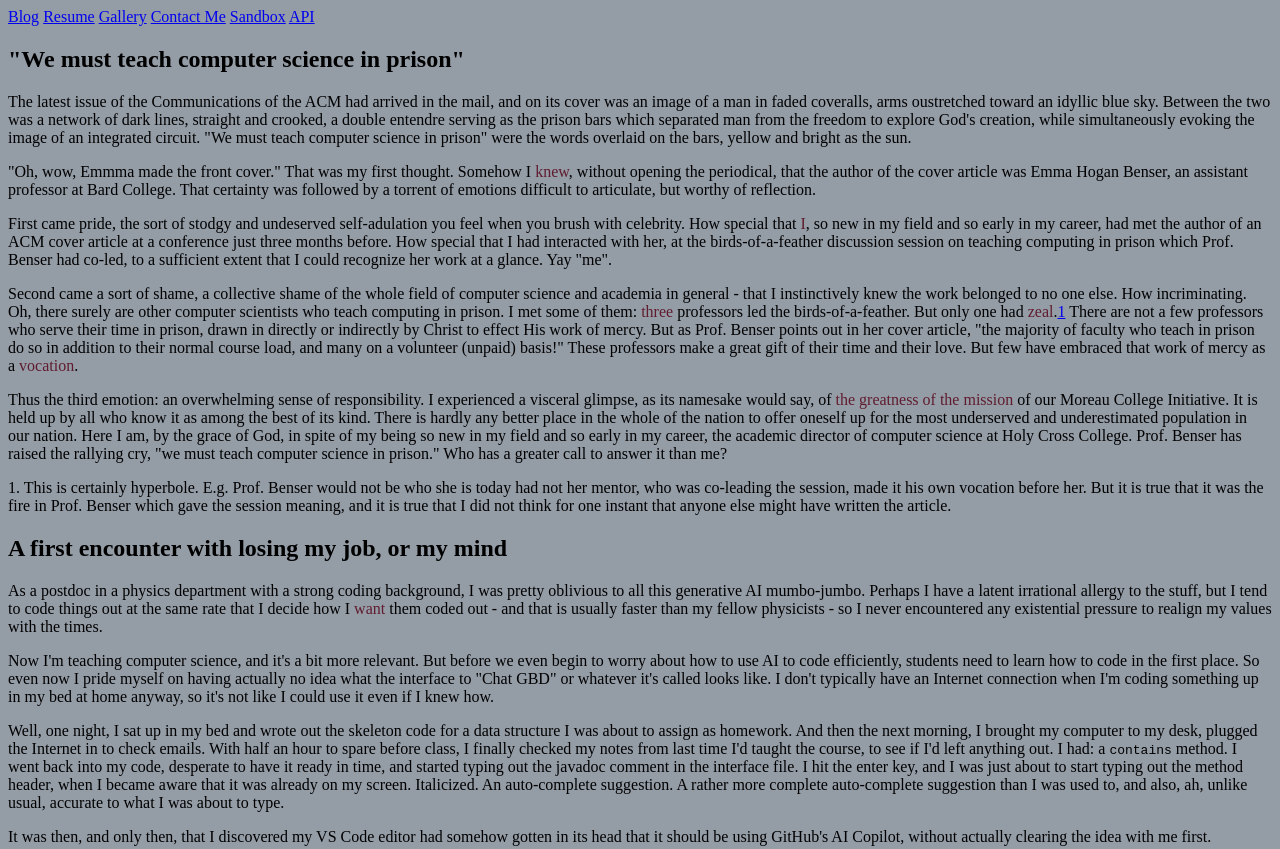
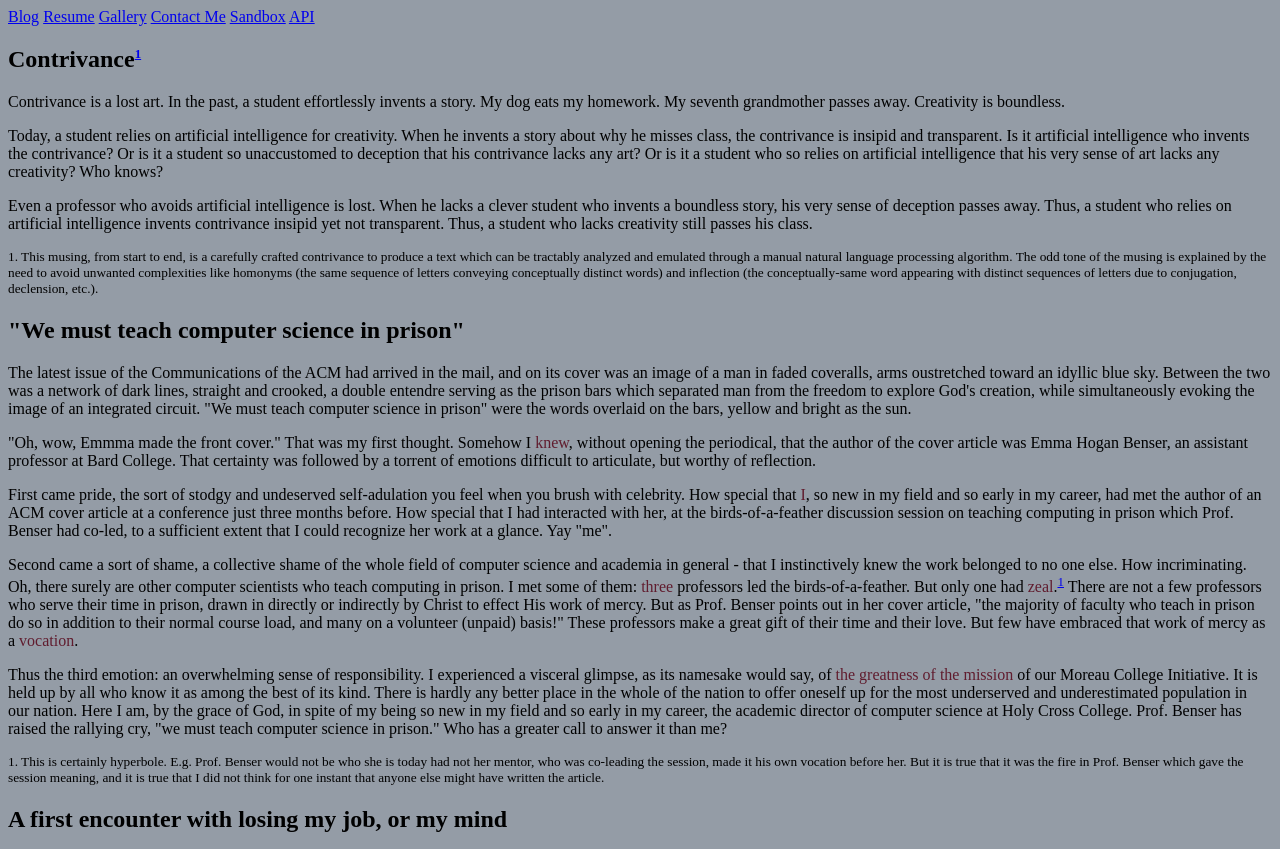
Before and after one commit to ksherbert-hcc/ksherbert-hcc.github.io, a plain HTML site: page index.html in a window 1280 px wide. Shown: the top 849 px of the page. Drawn offline with Linux system fonts and the light colour scheme.

Commit message:
Add contrivance to blog

```diff
--- a/index.html
+++ b/index.html
@@ -15,12 +15,19 @@
       <a href="sandbox.html">Sandbox</a>
       <a href="api.html">API</a>
     </nav>
+    <section id="ai-contrivance">
+      <h2>Contrivance<a href="#ai-contrivance:humility" class="footnote-ref">1</a></h2>
+      <p>Contrivance is a lost art. In the past, a student effortlessly invents a story. My dog eats my homework. My seventh grandmother passes away. Creativity is boundless.</p>
+      <p>Today, a student relies on artificial intelligence for creativity. When he invents a story about why he misses class, the contrivance is insipid and transparent. Is it artificial intelligence who invents the contrivance? Or is it a student so unaccustomed to deception that his contrivance lacks any art? Or is it a student who so relies on artificial intelligence that his very sense of art lacks any creativity? Who knows?</p>
+      <p>Even a professor who avoids artificial intelligence is lost. When he lacks a clever student who invents a boundless story, his very sense of deception passes away. Thus, a student who relies on artificial intelligence invents contrivance insipid yet not transparent. Thus, a student who lacks creativity still passes his class.</p>
+      <p id="ai-contrivance:humility" class="footnote">1. This musing, from start to end, is a carefully crafted contrivance to produce a text which can be tractably analyzed and emulated through a manual natural language processing algorithm. The odd tone of the musing is explained by the need to avoid unwanted complexities like homonyms (the same sequence of letters conveying conceptually distinct words) and inflection (the conceptually-same word appearing with distinct sequences of letters due to conjugation, declension, etc.).</p>
+    </section>
     <section id="cs-prison">
       <h2>"We must teach computer science in prison"</h2>
       <p>The latest issue of the Communications of the ACM had arrived in the mail, and on its cover was an image of a man in faded coveralls, arms oustretched toward an idyllic blue sky. Between the two was a network of dark lines, straight and crooked, a double entendre serving as the prison bars which separated man from the freedom to explore God's creation, while simultaneously evoking the image of an integrated circuit. "We must teach computer science in prison" were the words overlaid on the bars, yellow and bright as the sun.</p>
       <p>"Oh, wow, Emmma made the front cover." That was my first thought. Somehow I <em>knew</em>, without opening the periodical, that the author of the cover article was Emma Hogan Benser, an assistant professor at Bard College. That certainty was followed by a torrent of emotions difficult to articulate, but worthy of reflection.</p>
       <p>First came pride, the sort of stodgy and undeserved self-adulation you feel when you brush with celebrity. How special that <em>I</em>, so new in my field and so early in my career, had met the author of an ACM cover article at a conference just three months before. How special that I had interacted with her, at the birds-of-a-feather discussion session on teaching computing in prison which Prof. Benser had co-led, to a sufficient extent that I could recognize her work at a glance. Yay "me".</p>
-      <p>Second came a sort of shame, a collective shame of the whole field of computer science and academia in general - that I instinctively knew the work belonged to no one else. How incriminating. Oh, there surely are other computer scientists who teach computing in prison. I met some of them: <em>three</em> professors led the birds-of-a-feather. But only one had <em>zeal</em>.<a href="#cs-prison:humility">1</a> There are not a few professors who serve their time in prison, drawn in directly or indirectly by Christ to effect His work of mercy. But as Prof. Benser points out in her cover article, "the majority of faculty who teach in prison do so in addition to their normal course load, and many on a volunteer (unpaid) basis!" These professors make a great gift of their time and their love. But few have embraced that work of mercy as a <em>vocation</em>.</p>
+      <p>Second came a sort of shame, a collective shame of the whole field of computer science and academia in general - that I instinctively knew the work belonged to no one else. How incriminating. Oh, there surely are other computer scientists who teach computing in prison. I met some of them: <em>three</em> professors led the birds-of-a-feather. But only one had <em>zeal</em>.<a href="#cs-prison:humility" class="footnote-ref">1</a> There are not a few professors who serve their time in prison, drawn in directly or indirectly by Christ to effect His work of mercy. But as Prof. Benser points out in her cover article, "the majority of faculty who teach in prison do so in addition to their normal course load, and many on a volunteer (unpaid) basis!" These professors make a great gift of their time and their love. But few have embraced that work of mercy as a <em>vocation</em>.</p>
       <p>Thus the third emotion: an overwhelming sense of responsibility. I experienced a visceral glimpse, as its namesake would say, of <em>the greatness of the mission</em> of our Moreau College Initiative. It is held up by all who know it as among the best of its kind. There is hardly any better place in the whole of the nation to offer oneself up for the most underserved and underestimated population in our nation. Here I am, by the grace of God, in spite of my being so new in my field and so early in my career, the academic director of computer science at Holy Cross College. Prof. Benser has raised the rallying cry, "we must teach computer science in prison." Who has a greater call to answer it than me?</p>
       <p id="cs-prison:humility" class="footnote">1. This is certainly hyperbole. E.g. Prof. Benser would not be who she is today had not her mentor, who was co-leading the session, made it his own vocation before her. But it is true that it was the fire in Prof. Benser which gave the session meaning, and it is true that I did not think for one instant that anyone else might have written the article.</p>
     </section>
@@ -37,15 +44,15 @@
       <p>Except, curiously, the closing brace. I had to put my cursor at the end of the method for that last character to spring up. What. The. <strong>bleep</strong>.</p>
       <p>In the last seconds before leaving for class, I realized I hadn't written any tests for the new methods. Naturally, as soon as I started typing in the <code>main</code> method, this copilot inferred exactly what I was after and filled it out perfectly. Its error statement displayed the message "FAIL: list.contains({value}) is not {expected}". Mine would have said "FAIL: list.contains expected value {expected} for value {value} but got {actual} instead". The copilot's version was objectively more concise, less redundant. I changed it to my version. Out of principle? Out of stubborness? Out of spite? Yes.</p>
     </section>
-    <section id="a-posteriori">
+    <section id="phil-posteriori">
       <h2>We just cannot get around <i>a posteriori</i> science</h2>
       <p>There is a longstanding competition between the fields of philosophy and natural philosophy - of understanding the world through interior principles, or through external observation. The debate has raged throughout history: Plato's <i>a priori</i> vs Aristotle's <i>a posteriori</i>, Descartes's rationalism vs Locke's empiricism, psychology's introspection vs behaviorism, theoretical vs experimental physics. Of course, humanity is a result of both, and physicists of either today will aver that their mode of discovery is entirely dependent on the other. But it's still a competition.</p>
       <p>The idea of a <em>Grand Unified Theory</em> is deeply rooted in the heart of every theoretical physicist. We acknowledge that, <em>epistemologically</em>, we might need experiments to be sure the theory is <em>correct</em>, but in every other sense, the theory is philosophically <em>prior</em>. The mathematical world of this Grand Unified Theory <em>explains</em> the physical world of human observation.</p>
       <p>We do not have any Grand Unified Theory - or more precisely, we have <em>many</em>, which is just as bad - but we do have Quantum Field Theory, which is quite close. It predicts the most fundamental interactions of nature across an astonishing breadth of scale to an astonishing degree of precision. It consists in just a few Platonic postulates, appealing only to notions of symmetry, yet the laws of classical mechanics, electrodynamics, quantum mechanics, special relativity, and (presumably) statistical mechanics are all implicitly contained within them. Quantum Field Theory is universally recognized among physicists as the single most successful physical theory of all time. In principle, with enough patience and enough hard-drive space, you could compute a series of integrals and derivatives to describe the status and motion of any kind of matter.</p>
       <p>With <em>one</em> small exception.</p>
-      <p>One of these integrals, the one which computes the <em>mass</em> of a particle, diverges to infinity. That's not right. It does not hinder the theory in the slightest! If you simply <em>replace</em> the divergent integral with the empirically measured mass,<a href="#a-posteriori:humility">1</a> everything is pixel perfect from then on: the virtual particles, the scattering potentials, the transition functions, all of it! But it all rests on this single <em>a posteriori</em> detail, the mass of a particle.</p>
+      <p>One of these integrals, the one which computes the <em>mass</em> of a particle, diverges to infinity. That's not right. It does not hinder the theory in the slightest! If you simply <em>replace</em> the divergent integral with the empirically measured mass,<a href="#a-posteriori:humility" class="footnote-ref">1</a> everything is pixel perfect from then on: the virtual particles, the scattering potentials, the transition functions, all of it! But it all rests on this single <em>a posteriori</em> detail, the mass of a particle.</p>
       <p>Quantum Field Theory is the single most successful physical theory of all time, the <em>coup de grâce</em> of theoretical physics. Yet even here, we are humbled, forced to concede - for now - that it is the <em>physical</em> world which explains the <em>mathematical</em>.</p>
-      <p id="a-posteriori:humility" class="footnote">1. I'm reducing the sophisticated mathematical process of renormalization to something farcical, but only becuase I don't know any better. If you read up on the topic, you will find arguments that renormalization can be understood from first principles, and that it is integral to how we articulate mathematical truths across multiple scales. I would like to explain this thoroughly, since I have the strong intuition it makes the thesis of my musing even clearer... but at present it flies quite over my head!</p>
+      <p id="phil-posteriori:humility" class="footnote">1. I'm reducing the sophisticated mathematical process of renormalization to something farcical, but only becuase I don't know any better. If you read up on the topic, you will find arguments that renormalization can be understood from first principles, and that it is integral to how we articulate mathematical truths across multiple scales. I would like to explain this thoroughly, since I have the strong intuition it makes the thesis of my musing even clearer... but at present it flies quite over my head!</p>
     </section>
   </body>
 </html>
--- a/style.css
+++ b/style.css
@@ -1,9 +1,14 @@
+:root {
+    --hcc-gray: #949ca6;
+    --hcc-maroon: #601c2e;
+}
+
 body {
-    background-color: #949ca6;
+    background-color: var(--hcc-gray);
 }
 
 em {
-    color: #601c2e;
+    color: var(--hcc-maroon);
     font-style: normal;
 }
 
@@ -21,3 +26,12 @@ em {
 .collapsible > button {
     float: left;
 }
+
+.footnote-ref {
+    vertical-align: super;
+    font-size: small;
+}
+
+.footnote {
+    font-size: smaller;
+}
```
